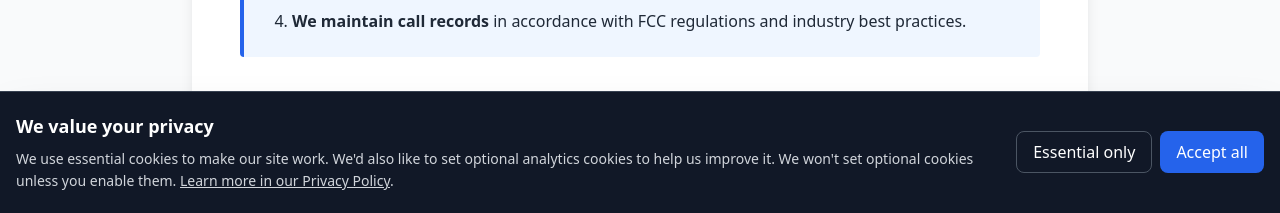
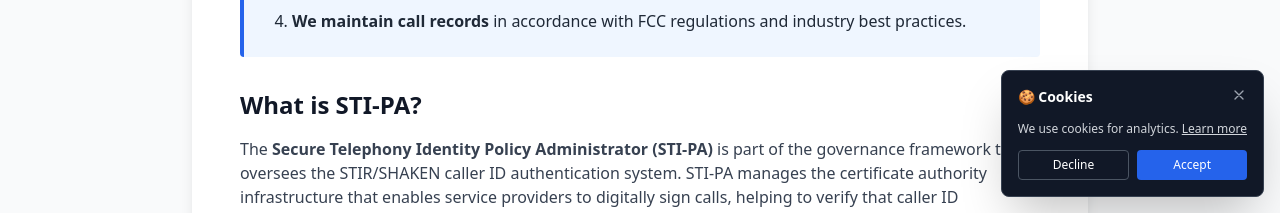
Before and after one commit to chris-messer/versiful_frontend, a React (Vite) app: page /traceback-compliance in a window 1280 px wide. Shown: the part 587-800 px from the top of the page. Built offline with nearby package versions, Linux system fonts and the light colour scheme; no server answers.

Commit message:
fix: minimize cookie banner to improve UX and reduce screen real estate

```diff
--- a/src/components/CookieConsent.jsx
+++ b/src/components/CookieConsent.jsx
@@ -2,9 +2,9 @@ import { useState, useEffect } from "react";
 
 export default function CookieConsent() {
     const [showBanner, setShowBanner] = useState(false);
+    const [isMinimized, setIsMinimized] = useState(false);
 
     useEffect(() => {
-        // Check if user has already consented
         const consent = localStorage.getItem("cookieConsent");
         if (!consent) {
             setShowBanner(true);
@@ -14,55 +14,84 @@ export default function CookieConsent() {
     const acceptCookies = () => {
         localStorage.setItem("cookieConsent", "accepted");
         setShowBanner(false);
+        // PostHog tracking will be enabled based on this consent
     };
 
     const declineCookies = () => {
         localStorage.setItem("cookieConsent", "declined");
         setShowBanner(false);
+        // PostHog tracking will remain disabled
+    };
+
+    const minimizeBanner = () => {
+        setIsMinimized(true);
+        // Auto-save as declined after 30 days if user never makes a choice
+        setTimeout(() => {
+            const currentConsent = localStorage.getItem("cookieConsent");
+            if (currentConsent === null) {
+                localStorage.setItem("cookieConsent", "declined");
+                setShowBanner(false);
+            }
+        }, 30 * 24 * 60 * 60 * 1000);
     };
 
     if (!showBanner) return null;
 
     return (
         <div
-            className="fixed bottom-0 left-0 right-0 z-50 bg-gray-900 dark:bg-gray-950 text-white shadow-2xl border-t border-gray-700 dark:border-gray-800"
+            className={`fixed z-50 transition-all duration-300 ${
+                isMinimized
+                    ? 'bottom-4 right-4 w-auto'
+                    : 'bottom-4 right-4 max-w-sm'
+            }`}
             role="dialog"
             aria-live="polite"
-            aria-label="Cookie consent banner"
+            aria-label="Cookie consent"
         >
-            <div className="container mx-auto px-4 py-4 sm:py-5">
-                <div className="flex flex-col sm:flex-row items-start sm:items-center justify-between gap-4">
-                    <div className="flex-1 space-y-2">
-                        <h3 className="text-lg font-semibold">We value your privacy</h3>
-                        <p className="text-sm text-gray-300 dark:text-gray-400 leading-relaxed">
-                            We use essential cookies to make our site work. We'd also like to set optional
-                            analytics cookies to help us improve it. We won't set optional cookies unless
-                            you enable them.{" "}
-                            <a
-                                href="/privacy"
-                                className="underline hover:text-white transition-colors"
-                            >
-                                Learn more in our Privacy Policy
-                            </a>
-                            .
-                        </p>
+            {isMinimized ? (
+                <button
+                    onClick={() => setIsMinimized(false)}
+                    className="bg-gray-900 dark:bg-gray-950 text-white px-4 py-2 rounded-lg shadow-lg hover:bg-gray-800 transition-colors flex items-center gap-2 border border-gray-700"
+                    aria-label="Expand cookie settings"
+                >
+                    🍪 Cookie Settings
+                </button>
+            ) : (
+                <div className="bg-gray-900 dark:bg-gray-950 text-white p-4 rounded-lg shadow-2xl border border-gray-700">
+                    <div className="flex items-start justify-between mb-3">
+                        <h3 className="text-sm font-semibold">🍪 Cookies</h3>
+                        <button
+                            onClick={minimizeBanner}
+                            className="text-gray-400 hover:text-white -mt-1 -mr-1 p-1"
+                            aria-label="Minimize banner"
+                        >
+                            <svg className="w-4 h-4" fill="none" stroke="currentColor" viewBox="0 0 24 24">
+                                <path strokeLinecap="round" strokeLinejoin="round" strokeWidth={2} d="M6 18L18 6M6 6l12 12" />
+                            </svg>
+                        </button>
                     </div>
-                    <div className="flex flex-col sm:flex-row gap-2 w-full sm:w-auto">
+                    <p className="text-xs text-gray-300 mb-3 leading-relaxed">
+                        We use cookies for analytics.{" "}
+                        <a href="/privacy" className="underline hover:text-white">
+                            Learn more
+                        </a>
+                    </p>
+                    <div className="flex gap-2">
                         <button
                             onClick={declineCookies}
-                            className="px-4 py-2 rounded-lg border border-gray-600 dark:border-gray-700 hover:bg-gray-800 dark:hover:bg-gray-900 transition-colors focus:outline-none focus:ring-2 focus:ring-gray-500 focus:ring-offset-2 focus:ring-offset-gray-900"
+                            className="flex-1 px-3 py-1.5 text-xs rounded border border-gray-600 hover:bg-gray-800 transition-colors"
                         >
-                            Essential only
+                            Decline
                         </button>
                         <button
                             onClick={acceptCookies}
-                            className="px-4 py-2 rounded-lg bg-blue-600 dark:bg-blue-700 hover:bg-blue-700 dark:hover:bg-blue-800 transition-colors focus:outline-none focus:ring-2 focus:ring-blue-500 focus:ring-offset-2 focus:ring-offset-gray-900"
+                            className="flex-1 px-3 py-1.5 text-xs rounded bg-blue-600 hover:bg-blue-700 transition-colors"
                         >
-                            Accept all
+                            Accept
                         </button>
                     </div>
                 </div>
-            </div>
+            )}
         </div>
     );
 }
```
